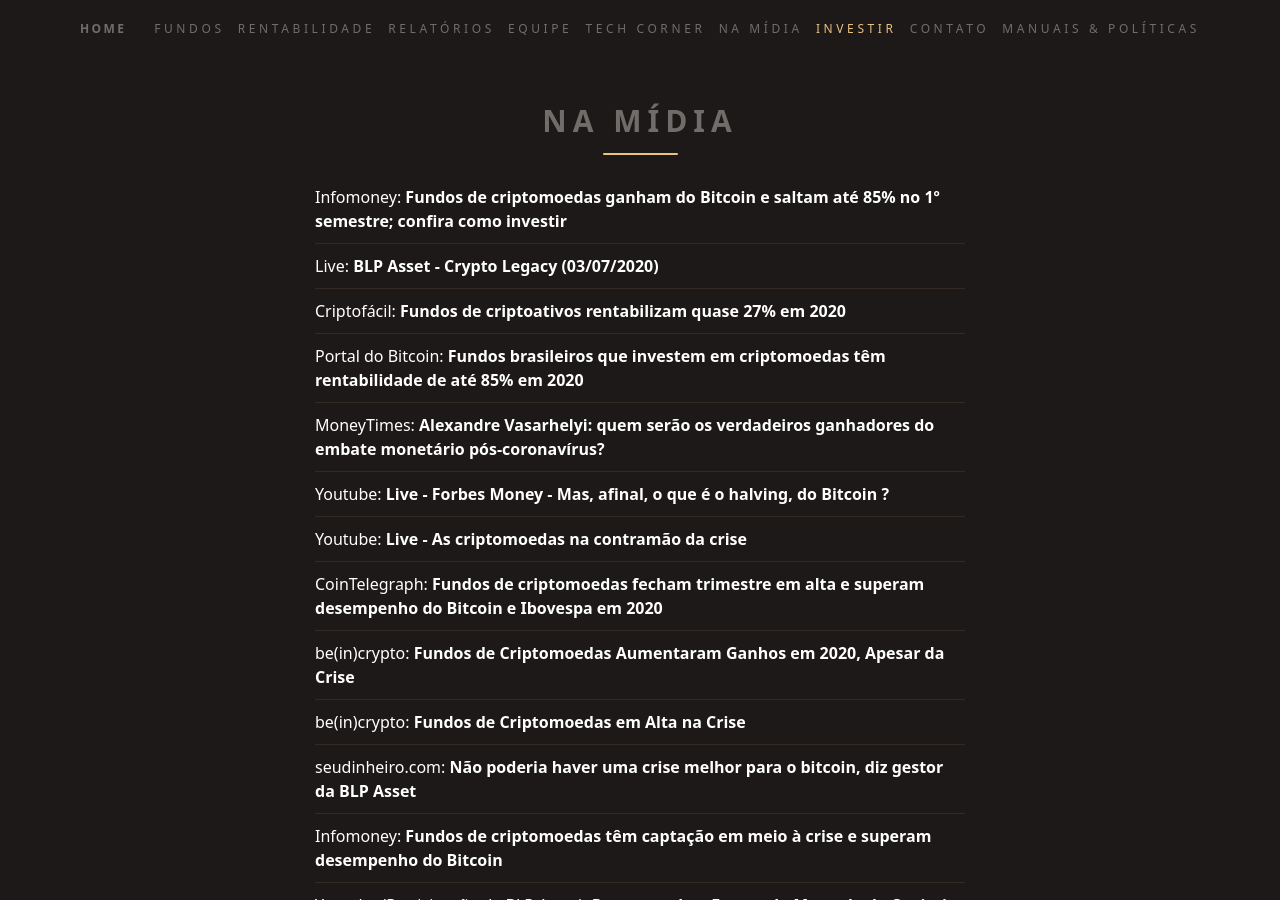
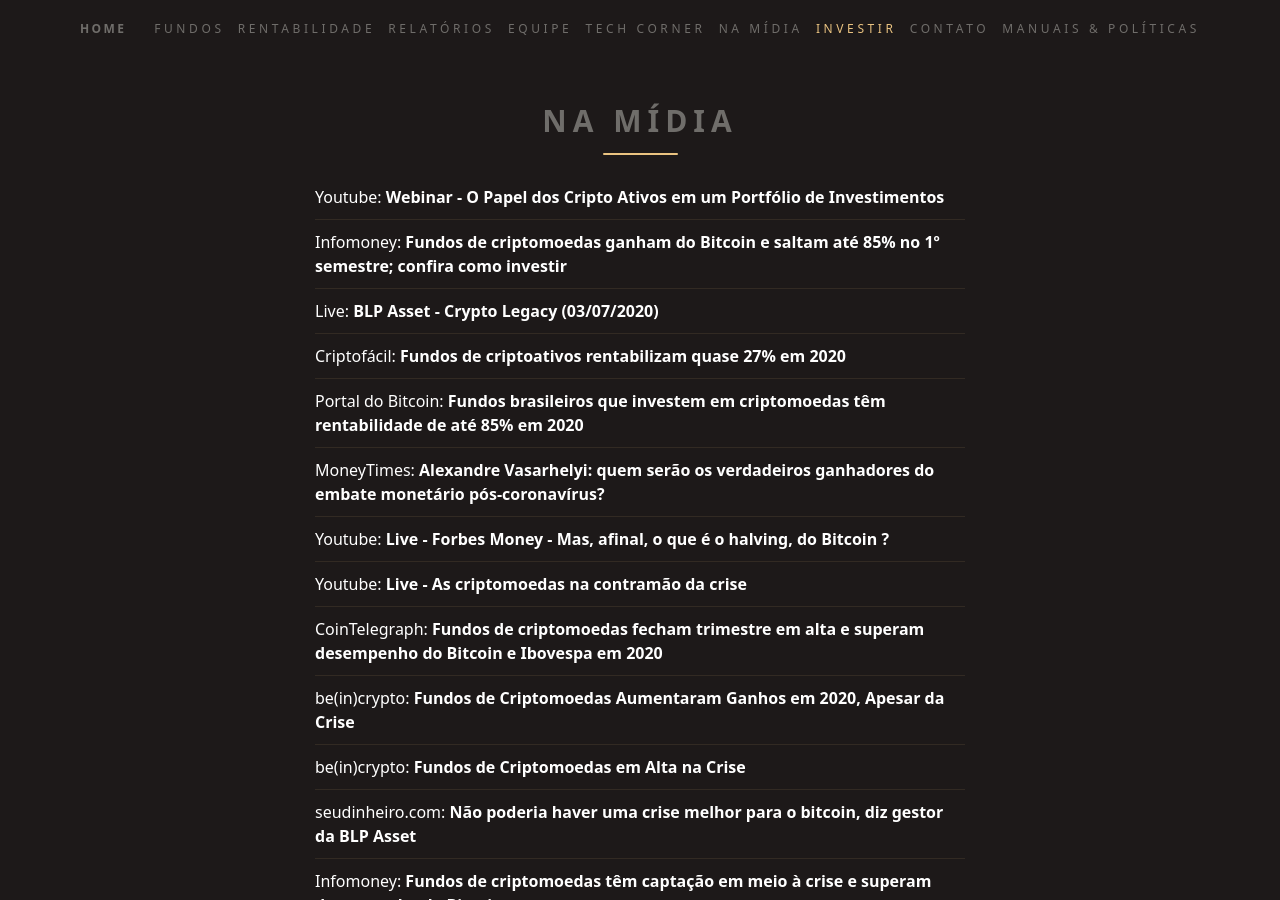
Before and after one commit to ateliedetemas/blpcrypto, a Jekyll site: the page built from _pages/na-midia.md, in a window 1280 px wide and 900 px high. Built offline with Jekyll 4.4.1, drawn with Linux system fonts in a browser that asks for light colours.

Commit message:
Update na-midia.md

```diff
--- a/_pages/na-midia.md
+++ b/_pages/na-midia.md
@@ -3,6 +3,7 @@ lang: pt
 layout: page
 title: Na Mídia
 ---
+|[Youtube: **Webinar - O Papel dos Cripto Ativos em um Portfólio de Investimentos**](https://www.youtube.com/watch?v=pqi2c1L8WnI&feature=youtu.be)
 |[Infomoney: **Fundos de criptomoedas ganham do Bitcoin e saltam até 85% no 1º semestre; confira como investir**](https://www.infomoney.com.br/mercados/fundos-de-criptomoedas-ganham-do-bitcoin-e-saltam-ate-85-no-1o-semestre-confira-como-investir/)
 |[Live: **BLP Asset - Crypto Legacy (03/07/2020)**](https://vimeo.com/empiricus/review/435184208/e87c47ccfd)
 |[Criptofácil: **Fundos de criptoativos rentabilizam quase 27% em 2020**](https://www.criptofacil.com/fundos-criptoativos-rentabilizam-quase-27-2020/)
```
